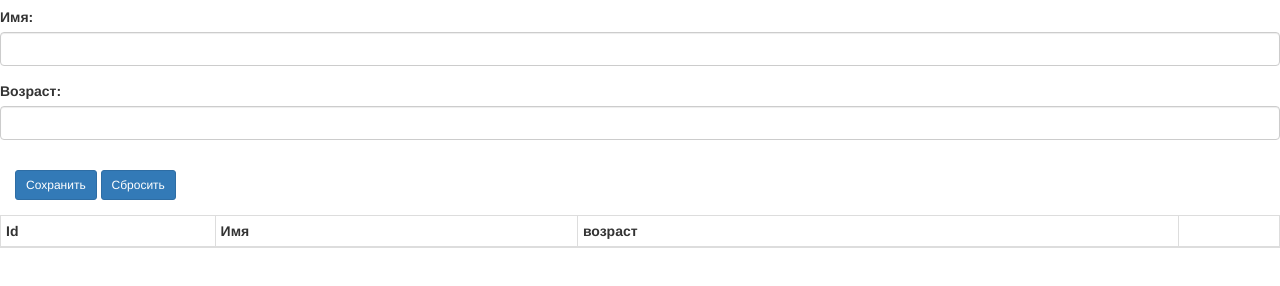
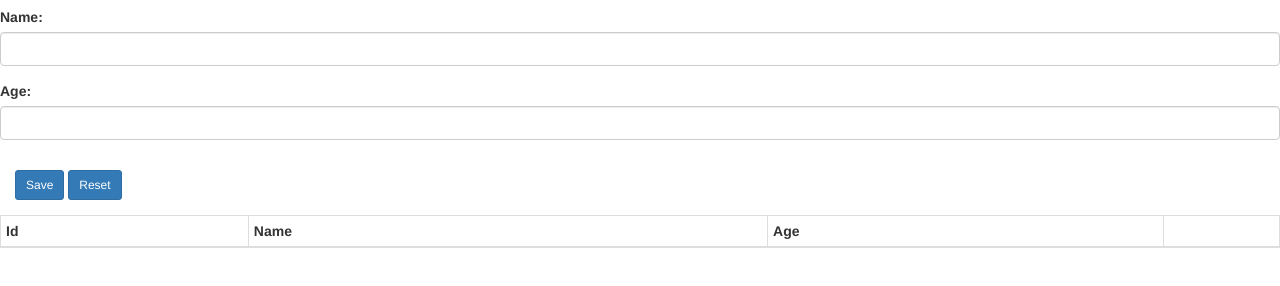
Before and after one commit to Vitalik-D/REST_API, a website: page public/index.html in a window 1280 px wide. Shown: the part 56-342 px from the top of the page. Drawn offline with nearby package versions, Linux system fonts and the light colour scheme; no server answers.

Commit message:
fixed text bugs

```diff
--- a/index.js
+++ b/index.js
@@ -9,6 +9,7 @@ const userScheme = new Schema({name: String, age: Number}, {versionKey: false});
 const User = mongoose.model("User", userScheme);
 
 app.use(express.static(__dirname + "/public"));
+
 
 mongoose.connect(
   "mongodb+srv://api:test@apitest-tgljl.mongodb.net/test?retryWrites=true",
--- a/public/app.js
+++ b/public/app.js
@@ -85,8 +85,8 @@ function DeleteUser(id) {
 let row = function (user) {
   return "<tr data-rowid='" + user._id + "'><td>" + user._id + "</td>" +
       "<td>" + user.name + "</td> <td>" + user.age + "</td>" +
-      "<td><a class='editLink' data-id='" + user._id + "'>Изменить</a> | " +
-      "<a class='removeLink' data-id='" + user._id + "'>Удалить</a></td></tr>";
+      "<td><a class='editLink' data-id='" + user._id + "'>Сhange</a> | " +
+      "<a class='removeLink' data-id='" + user._id + "'>Delete</a></td></tr>";
 }
 
 $("#reset").click(function (e) {
--- a/public/index.html
+++ b/public/index.html
@@ -13,20 +13,20 @@
 <form name="userForm">
   <input type="hidden" name="id" value="0" />
   <div class="form-group">
-    <label for="name">Имя:</label>
+    <label for="name">Name:</label>
     <input class="form-control" name="name" />
   </div>
   <div class="form-group">
-    <label for="age">Возраст:</label>
+    <label for="age">Age:</label>
     <input class="form-control" name="age" />
   </div>
   <div class="panel-body">
-    <button type="submit" class="btn btn-sm btn-primary">Сохранить</button>
-    <a id="reset" class="btn btn-sm btn-primary">Сбросить</a>
+    <button type="submit" class="btn btn-sm btn-primary">Save</button>
+    <a id="reset" class="btn btn-sm btn-primary">Reset</a>
   </div>
 </form>
 <table class="table table-condensed table-striped table-bordered">
-  <thead><tr><th>Id</th><th>Имя</th><th>возраст</th><th></th></tr></thead>
+  <thead><tr><th>Id</th><th>Name</th><th>Age</th><th></th></tr></thead>
   <tbody>
   </tbody>
 </table>
```
